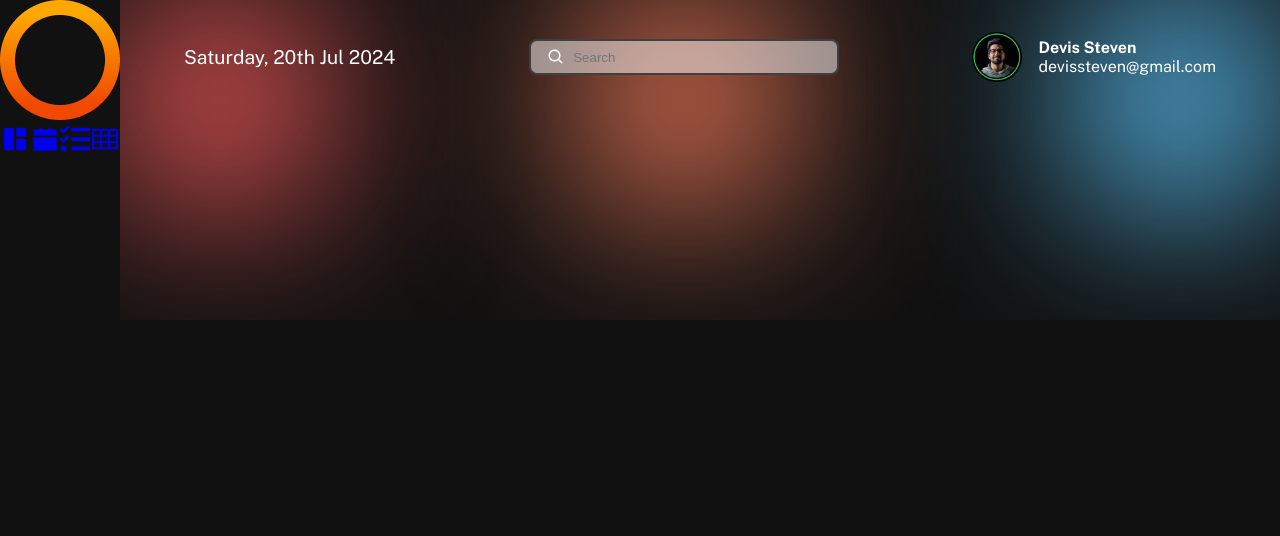
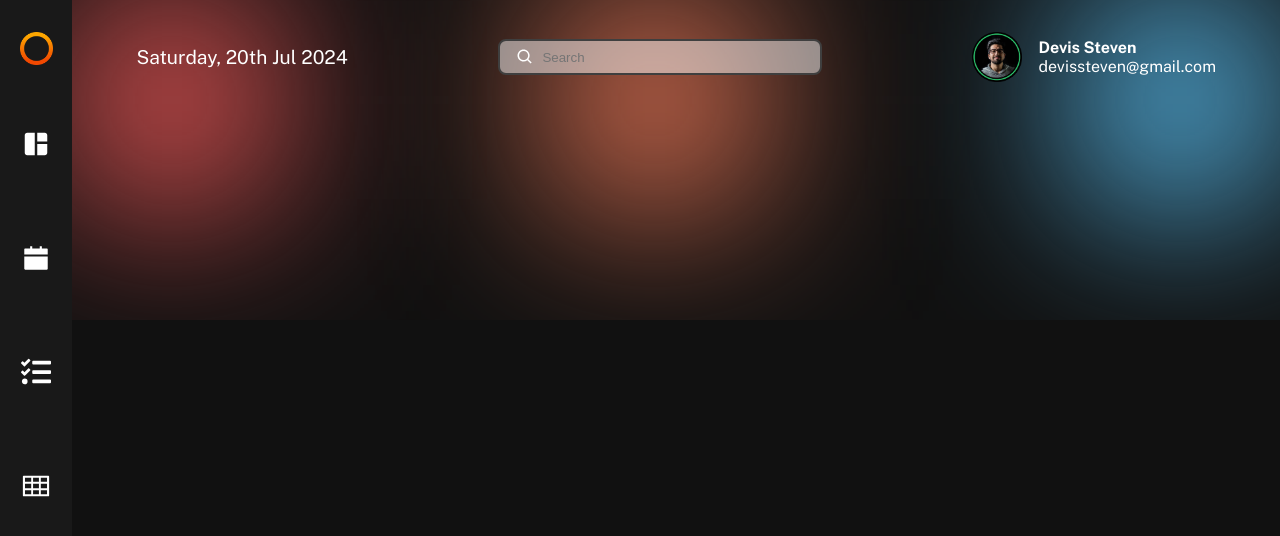
Before and after one commit to upadhyayaditi/Admin-Dashbaord, a React (Vite) app: page / in a window 1280 px wide. Shown: the top 536 px of the page. Built offline with nearby package versions, Linux system fonts and the light colour scheme.

Commit message:
sidebar css completed

```diff
--- a/src/components/Sidebar/Sidebar.module.css
+++ b/src/components/Sidebar/Sidebar.module.css
@@ -1,3 +1,29 @@
 .container{
+    height: 100vh;
+    width: 6%;
+    max-width: 6rem;
+    display: flex;
+    flex-direction: column;
+    align-items: center;
+    padding: 2rem 0rem;
+    background: rgb(25, 25, 25);
 
 }
+
+.logo{
+    width: 45%;
+    max-width: 5rem;
+}
+
+.menu{
+    margin-top: 4rem;
+    display: flex;
+    flex-direction: column;
+    gap: 5rem;
+}
+
+.item>svg{
+    fill: white;
+    width: 3rem;
+
+}
```
